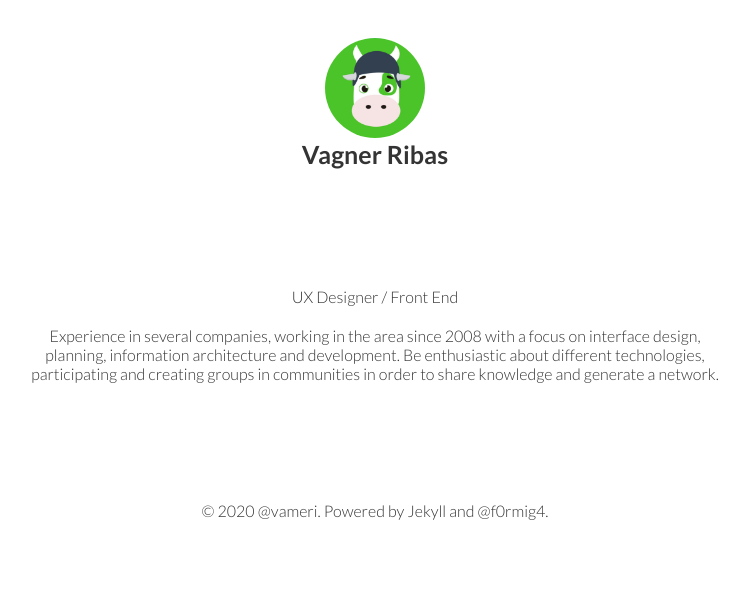
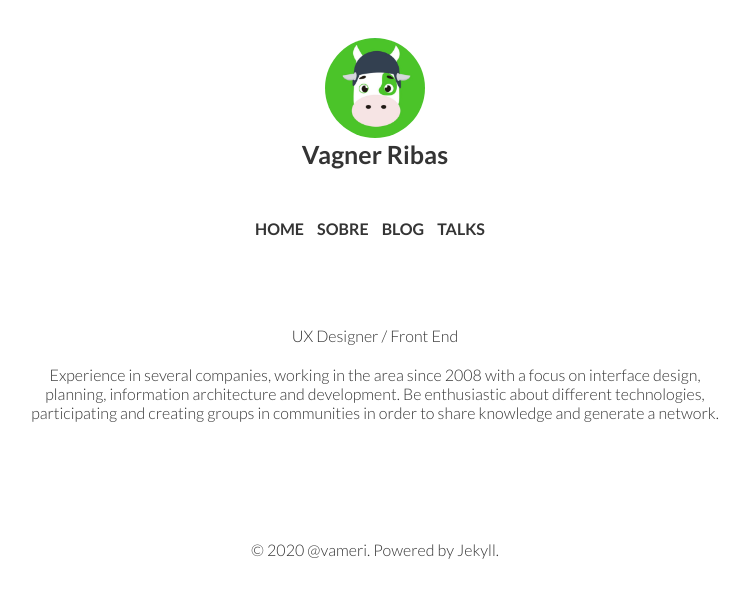
Before and after one commit to vameri/vameri.github.io, a Jekyll site: the page built from index.html, in a window 1280 px wide. Shown: the top 598 px of the page, without its empty margins (265-1014 px from the left). Built offline with Jekyll 4.4.1, drawn with Linux system fonts in a browser that asks for light colours.

Commit message:
Add files via upload

```diff
--- a/_layouts/default.html
+++ b/_layouts/default.html
@@ -25,10 +25,10 @@
         <h2><a href="/" alt="home">Vagner Ribas</a></h2>
 
         <ul>
-          <!-- <li><a href="/" alt="sobre">home</a></li> -->
-          <!-- <li><a href="/about/" alt="blog">sobre</a></li> -->
-          <!-- <li><a href="/blog/" alt="blog">blog</a></li>
-          <li><a href="/talks/" alt="talks">talks</a></li> -->
+          <li><a href="/" alt="sobre">home</a></li>
+          <li><a href="/about/" alt="blog">sobre</a></li>
+          <li><a href="/blog/" alt="blog">blog</a></li>
+          <li><a href="/talks/" alt="talks">talks</a></li>
         </ul>
       </header>
       <section>
@@ -39,7 +39,7 @@
           <li><a href="{{ site.author.github }}" alt="github" target="_blanck">GitHub</a></li>
           <li><a id="email" href="mailto:{{ site.author.email }}">E-mail</a></li>
         </ul> -->
-        <p>© 2020 @vameri. Powered by Jekyll and @f0rmig4.</p>
+        <p>© 2020 @vameri. Powered by Jekyll.</p>
 
       </footer>
     </div>
```
